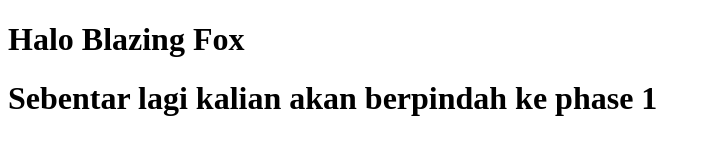
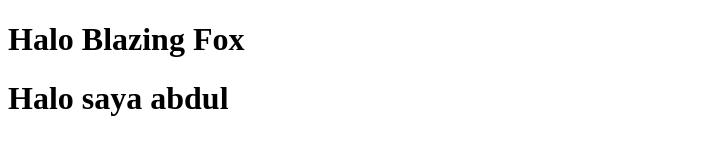
Before and after one commit to midham14/blazing-belajargithub, a plain HTML site: page index.html in a window 1280 px wide. Shown: the whole page, without its empty margins (0-711 px from the left). Drawn offline with Linux system fonts and the light colour scheme.

Commit message:
punya abdul

```diff
--- a/index.html
+++ b/index.html
@@ -8,7 +8,7 @@
 </head>
 <body>
     <h1>Halo Blazing Fox</h1>
-    <h1>Sebentar lagi kalian akan berpindah ke phase 1</h1>
+    <h1>Halo saya abdul</h1>
 
 </body>
 </html>
```
